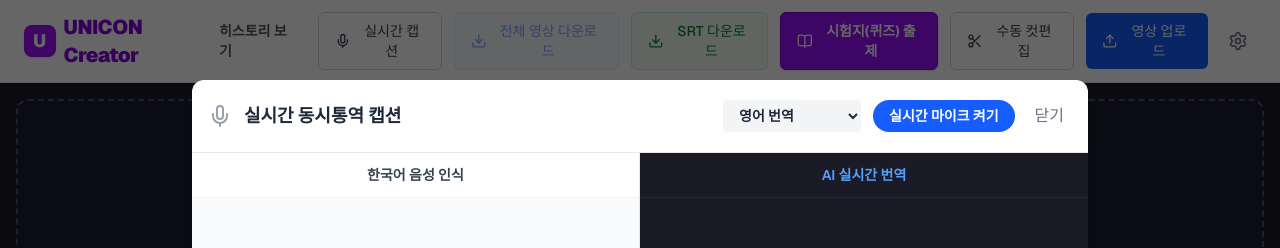
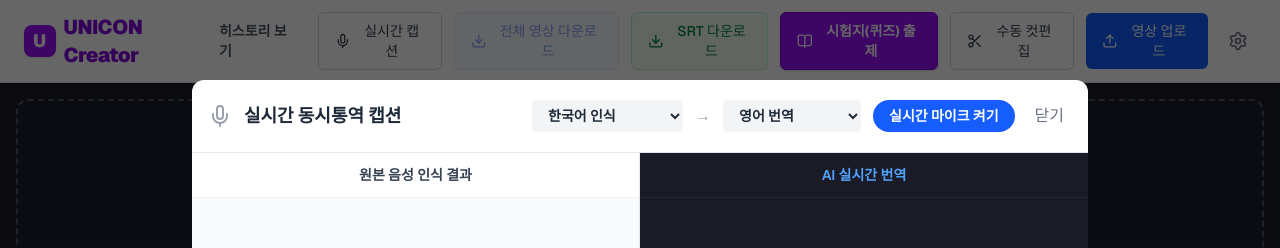
Before and after one commit to sassii75-spec/subedit, a Next.js app: page / in a window 1280 px wide. Both pictures are taken after a click on the button "실시간 캡션". Shown: the top 248 px of the page. Built offline with nearby package versions, Linux system fonts and the light colour scheme.

Commit message:
feat: 다국어 실시간 음성 인식 및 한국어 번역 기능 추가

```diff
--- a/src/app/api/translate/route.ts
+++ b/src/app/api/translate/route.ts
@@ -22,6 +22,7 @@ export async function POST(req: Request) {
 
     // 언어명 매핑
     const langMap: Record<string, string> = {
+      'ko': 'Korean',
       'en': 'English',
       'zh': 'Chinese (Simplified)',
       'ja': 'Japanese',
@@ -34,7 +35,7 @@ export async function POST(req: Request) {
     const targetLangName = langMap[targetLanguage] || targetLanguage;
 
     // 시스템 프롬프트 작성
-    const systemPrompt = `You are an expert subtitle translator. Translate the given JSON array of subtitles from Korean to ${targetLangName}.
+    const systemPrompt = `You are an expert subtitle translator. Translate the given JSON array of subtitles from the original language to ${targetLangName}.
 Requirements:
 1. Keep the exact same 'id', 'start', and 'end' values.
 2. Only translate the 'text' field to ${targetLangName}.
--- a/src/app/page.tsx
+++ b/src/app/page.tsx
@@ -100,6 +100,14 @@ export default function Home() {
   const [isListening, setIsListening] = useState(false);
   const [liveOriginalTexts, setLiveOriginalTexts] = useState<{id: number, text: string}[]>([]);
   const [liveTranslatedTexts, setLiveTranslatedTexts] = useState<{id: number, text: string}[]>([]);
+  const [sourceLang, setSourceLang] = useState('ko-KR');
+  const sourceLangRef = useRef(sourceLang);
+  useEffect(() => {
+    sourceLangRef.current = sourceLang;
+    if (isListening && recognitionRef.current) {
+      recognitionRef.current.stop();
+    }
+  }, [sourceLang, isListening]);
   const recognitionRef = useRef<any>(null);
   const videoRef = useRef<HTMLVideoElement>(null);
   const fileInputRef = useRef<HTMLInputElement>(null);
@@ -870,7 +878,6 @@ export default function Home() {
       const recognition = new SpeechRecognition();
       recognition.continuous = true;
       recognition.interimResults = false;
-      recognition.lang = 'ko-KR';
 
       recognition.onresult = async (event: any) => {
         const currentResult = event.results[event.results.length - 1];
@@ -906,12 +913,16 @@ export default function Home() {
       };
 
       recognition.onend = () => {
-        if (isListening) recognition.start(); // 계속 듣기
+        if (isListening) {
+          recognition.lang = sourceLangRef.current;
+          recognition.start(); // 계속 듣기
+        }
       };
 
       recognitionRef.current = recognition;
     }
 
+    recognitionRef.current.lang = sourceLangRef.current;
     recognitionRef.current.start();
     setIsListening(true);
   };
@@ -1300,6 +1311,7 @@ export default function Home() {
                   }}
                   className="text-sm font-bold text-gray-800 bg-transparent outline-none cursor-pointer border-b border-dashed border-gray-400 pb-0.5"
                 >
+                  <option value="ko">한국어 (Korean)</option>
                   <option value="en">영어 (English)</option>
                   <option value="zh">중국어 (中文)</option>
                   <option value="ja">일본어 (日本語)</option>
@@ -1571,10 +1583,27 @@ export default function Home() {
               </div>
               <div className="flex items-center gap-3">
                 <select
+                  value={sourceLang}
+                  onChange={(e) => setSourceLang(e.target.value)}
+                  className="text-sm font-bold text-gray-800 bg-gray-100 rounded px-3 py-1.5 outline-none cursor-pointer"
+                >
+                  <option value="ko-KR">한국어 인식</option>
+                  <option value="en-US">영어 인식</option>
+                  <option value="ja-JP">일본어 인식</option>
+                  <option value="zh-CN">중국어 인식</option>
+                  <option value="vi-VN">베트남어 인식</option>
+                  <option value="th-TH">태국어 인식</option>
+                  <option value="es-ES">스페인어 인식</option>
+                  <option value="fr-FR">프랑스어 인식</option>
+                  <option value="id-ID">인도네시아어 인식</option>
+                </select>
+                <span className="text-gray-400 font-bold">→</span>
+                <select
                   value={targetLang}
                   onChange={(e) => setTargetLang(e.target.value)}
                   className="text-sm font-bold text-gray-800 bg-gray-100 rounded px-3 py-1.5 outline-none cursor-pointer"
                 >
+                  <option value="ko">한국어 번역</option>
                   <option value="en">영어 번역</option>
                   <option value="zh">중국어 번역</option>
                   <option value="ja">일본어 번역</option>
@@ -1599,7 +1628,7 @@ export default function Home() {
               {/* 좌측: 인식된 음성 */}
               <div className="w-1/2 flex flex-col border-r border-gray-200">
                 <div className="p-3 bg-white border-b border-gray-100 font-semibold text-gray-700 text-sm text-center">
-                  한국어 음성 인식
+                  원본 음성 인식 결과
                 </div>
                 <div className="flex-1 p-4 overflow-y-auto space-y-3 flex flex-col-reverse">
                   {liveOriginalTexts.slice().reverse().map(item => (
```
